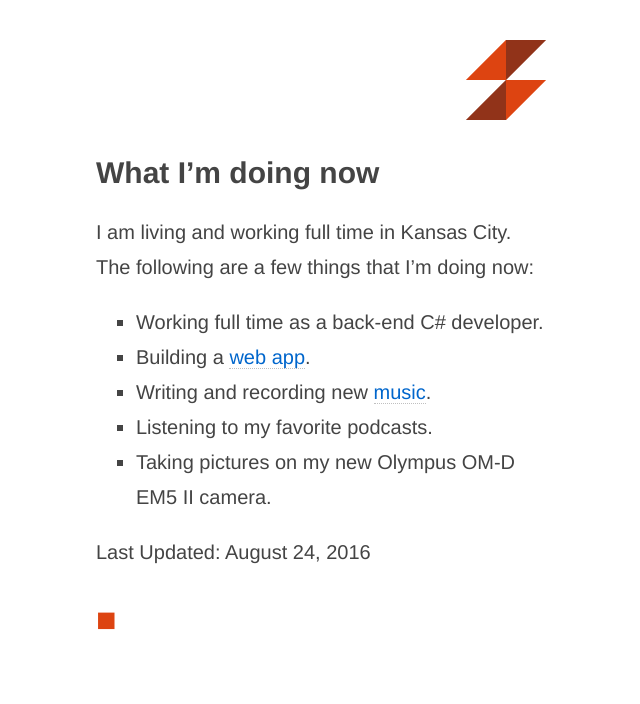
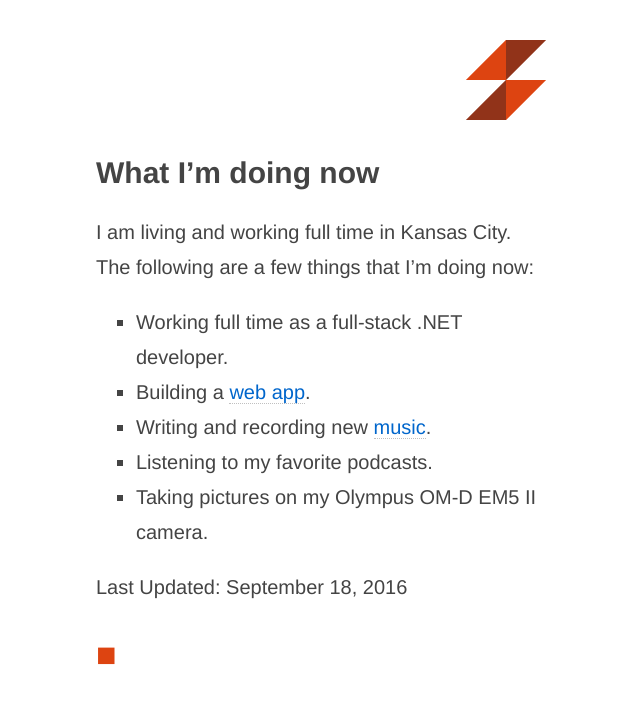
Before and after one commit to Dejital/dejital.github.com, a Jekyll site: the page built from now.md, in a window 1280 px wide. Shown: the top 704 px of the page, without its empty margins (319-959 px from the left). Built offline with Jekyll 4.4.1, drawn with Linux system fonts in a browser that asks for light colours.

Commit message:
Some home page changes.

```diff
--- a/assets/css/screen.css
+++ b/assets/css/screen.css
@@ -26,7 +26,7 @@ body {
 }
 
 .breadcrumb-header a:hover {
-    color: #D41;
+    color: #2288ee;
 }
 
 nav {
--- a/now.md
+++ b/now.md
@@ -9,10 +9,10 @@ permalink: '/now/'
 I am living and working full time in Kansas City. The following are a
 few things that I'm doing now:
 
-- Working full time as a back-end C# developer.
+- Working full time as a full-stack .NET developer.
 - Building a [web app](http://personowl.azurewebsites.net/).
 - Writing and recording new [music](https://soundcloud.com/dejital).
 - Listening to my favorite podcasts.
-- Taking pictures on my new Olympus OM-D EM5 II camera.
+- Taking pictures on my Olympus OM-D EM5 II camera.
 
-Last Updated: August 24, 2016
+Last Updated: September 18, 2016
```
Also changed, not shown: index.md (+2 -2 lines).
